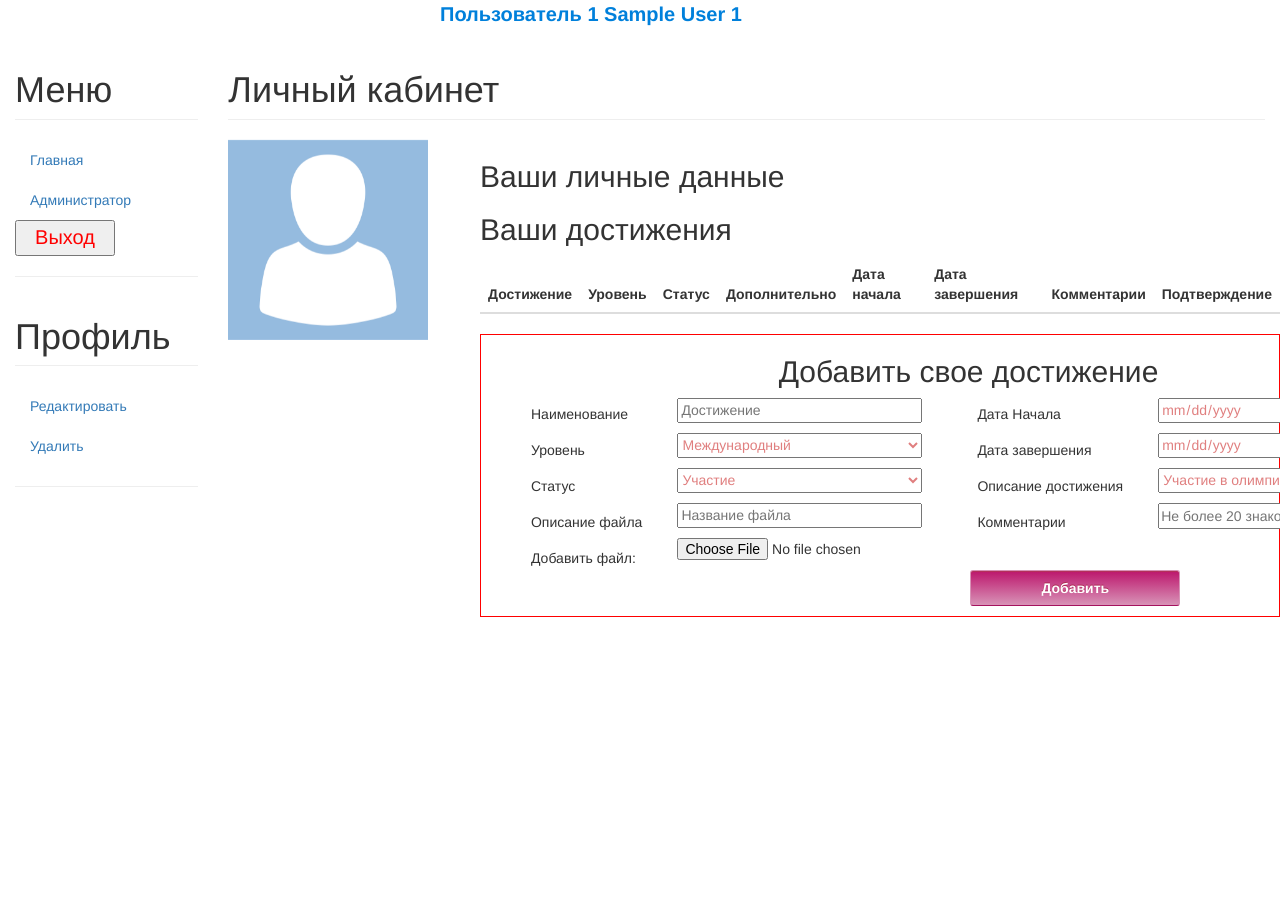
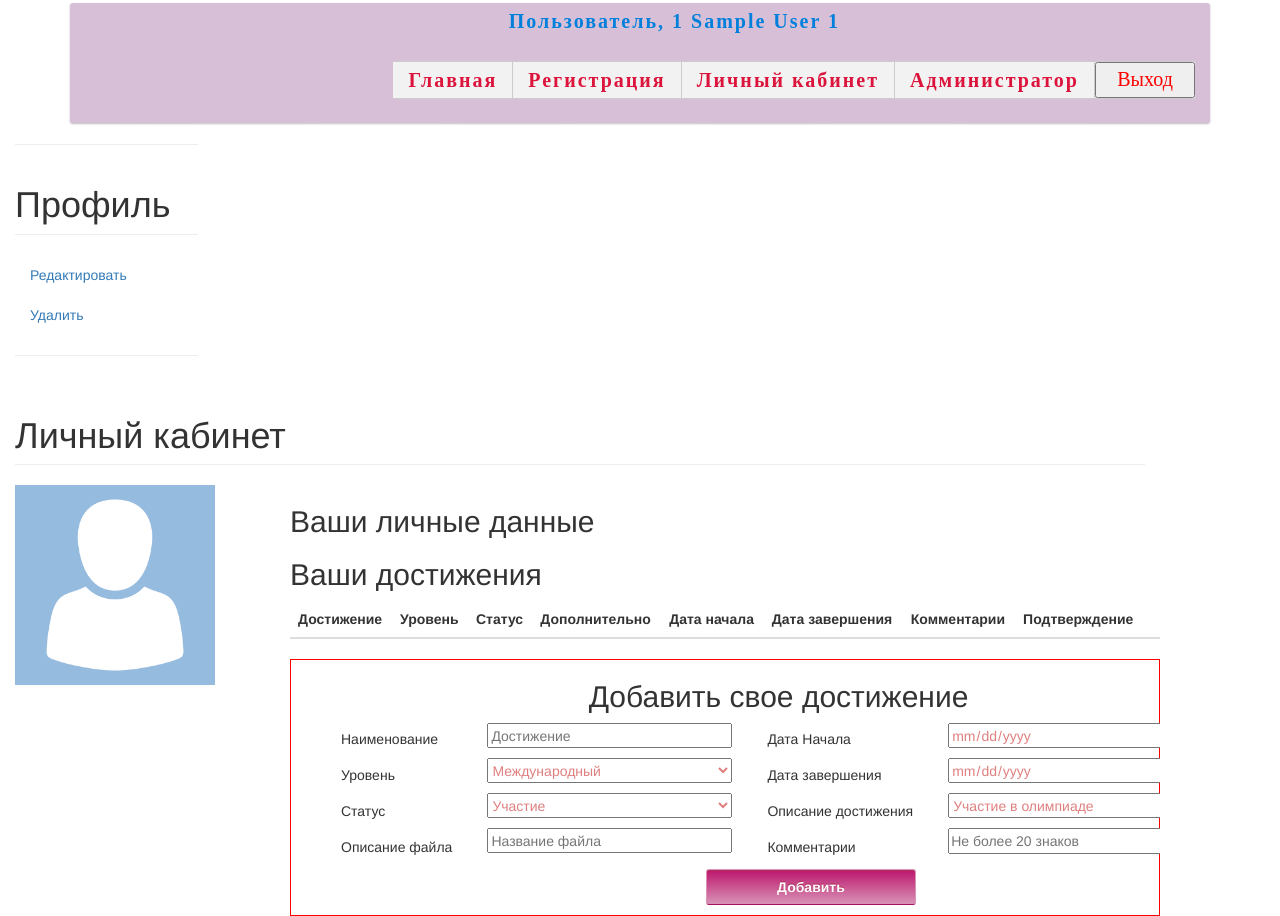
Before and after one commit to Fesen1337/web, a PHP site: page /lk.php in a window 1280 px wide. Before the commit the page ends 617 px from the top, so only its background shows below. Run offline with PHP 8.4, Linux system fonts and the light colour scheme; the visitor is signed in with stand-in values (Sample User, id 1); data comes from the database, SQL or seed files in the repository; tables that the repository leaves empty hold one stand-in row (values such as "Sample post"); lists and menus that the app fills with data are empty.

Commit message:
visual update

```diff
--- a/controllers/control_admin.php
+++ b/controllers/control_admin.php
@@ -21,6 +21,6 @@
 
 
 ?>
-<p>Подтверждение достижения прошло успешно!</p>
+<p>Подтверждение достижения прошлоKod_dostijeniya успешно!</p>
 <p>Через 5 секунд будет произведено перенаправление в Администратор </p>
  <script> window.setTimeout(function() { window.location = '../admin.php'; }, 5000) </script>
--- a/css/lk.css
+++ b/css/lk.css
@@ -10,6 +10,7 @@
 .f_users p {
 	color: #0080DB;
 	font-size: 20px;
+	float: right;
 }
 
 .bl_forma {
--- a/css/main.css
+++ b/css/main.css
@@ -39,7 +39,7 @@
 
 .f_footer {
        text-align: center;
-    /* width: 980px; */
+    width: 1160px;
     height: 50px;
     background: #DDA0DD;
     /* margin-top: 250px; */
@@ -49,6 +49,8 @@
     margin-top: 5px;
     padding-top: 18px;
     font-size: 16px;
+    bottom: 0;
+    position:absolute;
  }
 
  .f_nav {
@@ -90,7 +92,7 @@
 padding: 7px 70px;
 text-align: center;
 text-shadow: 0 -1px 0 #ad2b56;
-margin-left: 328px;
+margin-left: 400px;
 }
 
 button.f_submit:hover {
@@ -162,7 +164,7 @@
  }
 
  .full_fon {
-     background-image:url(../images/fon1.png) ;
+     background-color: white;
  }
 
  .f_form-control {
@@ -192,7 +194,7 @@
    background: #D8BFD8;
  /*Цвет фона блока под логин и пароль */
    border-radius: 3px;
-
+   height: 120px;
   -webkit-box-shadow: 0 0 200px rgba(255, 255, 255, 0.5), 0 1px 2px rgba(0, 0, 0, 0.3);
 
   box-shadow: 0 0 200px rgba(255, 255, 255, 0.5), 0 1px 2px rgba(0, 0, 0, 0.3);
--- a/css/reg.css
+++ b/css/reg.css
@@ -3,7 +3,7 @@
    width:680px;
    font: 15px/34px "Times New Roman", Times, serif;
    color: #404040;
-   background-image:url(../images/fon1.png) ;
+   background-color: white;
    background-attachment: fixed;
    background-size: cover;;
    margin: 20px auto;
--- a/css/style.css
+++ b/css/style.css
@@ -4,7 +4,7 @@
    margin-right: auto; /* Отступ справа */
    margin-left: auto; /* Отступ слева */
    margin-top: 0px; /* Устанавливаем отступ сверху */
-   background-image:url(../images/fon1.png) ;
+   background-color: white;
    background-attachment: fixed;
    background-size: cover;
    border:0px solid #333;
--- a/lk.php
+++ b/lk.php
@@ -20,32 +20,72 @@
 	<!-- подключение  стилей панеля управления-->
 	   <link rel="stylesheet" href="css/lk.css">
       <link rel="stylesheet" type="text/css" href="css/main.css">
+      <link rel="stylesheet" type="text/css" href="css/style.css">
 
 </head>
-<body>
+<body class>
+<div class="container">
+        <header class="f_header">
         <div class="f_users">
-<p>Пользователь
-      <?php
+
+			<p>Пользователь,
+			      <?php if (!empty($_SESSION['id']))
+			      // тут понятно и просто
+			      // если авторизован выводим ФИО пользователя
+			      {
 			      echo $_SESSION['Familiya'];
 			      echo "  ";
 			      echo $_SESSION['Name'];
 			      echo "  ";
 			      echo $_SESSION['Otchestvo'];
-
+                    }
+                    else
+                    	// если же нет, то выводим как гость
+                    	echo "Гость";
 			      ?>
 			</p>
 		</div>
+                <h1>Портфолио – это не только дань моде
+			   </h1>
+
+                 <nav style="">
+	                 <li><a  href="index.php">Главная</a></li>
+	                 <li><a  href="users.php">Регистрация</a> </li>
+                 <?php if (!empty($_SESSION['id'])) // здесь происходит следующее
+                 // если пользователь авторизован направляем его в личный кабинет
+			      {?>
+                      <li><a  href="lk.php">Личный кабинет</a> </li>
+			     <?php }
+			     // если же не автоизован направляем его на
+			     // страницу входа в систему
+                       else
+			      {?>
+
+	                 <li><a  href="chek.php">Личный кабинет</a> </li>
+                 <?php }?>
+                  <li><a  href="admin.php">Администратор</a> </li>
+                  <li>
+			<form action="" method="post">
+			<button class="f_exit" type="submit" name="exit" value="999">Выход </button>
+				<?php
+				if (isset($_POST['exit'])&&($_POST['exit']==999)) {
+					$_SESSION = array(); // или $_SESSION = array() для очистки всех данных сессии
+					session_destroy();
+					header('Location: index.php');
+					}
+				?>
+			</form>
+                  </li>
+                </nav>
+        </header>
+    </div> <!-- container -->
 	 <div class="container-fluid">
 	  <div class="row">
 	      <div class="col-xs-3 col-md-2"><!-- левый сайдбар информативного поля -->
-	       <h1 class="page-header">Меню</h1>
 	      	<ul class="nav nav-sidebar">
-            <li class="active"><a href="index.php">Главная <span class="sr-only">(current)</span></a></li>
-            <li><a href="admin.php">Администратор</a></li>
             <li>
 
             <form action="" method="post">
-      <button class="f_exit" type="submit" name="exit2" value="999">Выход </button>
         <?php
         if (isset($_POST['exit2'])&&($_POST['exit2']==999)) {
           $_SESSION = array(); // или $_SESSION = array() для очистки всех данных сессии
@@ -67,7 +107,7 @@
 
 
 	      </div>
-	      <div class="col-xs-15 col-sm-6 col-md-10"> <!-- основное информативное поле -->
+	      <div class="col-xs-15 col-sm-6 col-md-10" style="width: 1160px;"> <!-- основное информативное поле -->
 
 	       <h1 class="page-header">Личный кабинет</h1>
 
@@ -129,6 +169,7 @@
                   <th>Дата завершения</th>
                   <th>Комментарии</th>
                   <th>Подтверждение</th>
+                  <th></th>
 
                 </tr>
               </thead>
@@ -219,6 +260,8 @@
                   ?>
                   <td class="f_red">Не подтвержден</td>
                   <?php } ?>
+                  <td><button type="button" class="btn btn-default" data-dismiss="modal">Удалить</button></td>
+                <!-- <td><?php echo $row['Data_konec'];?></td> -->
 
                 </tr>
 <?php } // if
@@ -244,7 +287,6 @@
                         <p>Уровень</p>
                         <p>Статус</p>
                         <p>Описание файла</p>
-                        <p>Добавить файл: </p>
                 </div>
                   <div class="f_input_1">
                        <p><input placeholder="Достижение" !required="" name="Name_dostijeniya" type="text" size="30" class="pol"> </p>
@@ -269,10 +311,6 @@
                  </p>
                 <p><input placeholder="Название файла" !required="" name="Name_file" type="text" size="30" class="pol"> </p>
 
-                 <p>
-                 <!-- загрузка файла -->
-                 <input type='file' name='inputfile' size='10' />
-                 </p>
 
                   </div>
 
```
Also changed, not shown: index.php (+8 -8 lines). Lines whose indentation alone changed are shown as unchanged.
